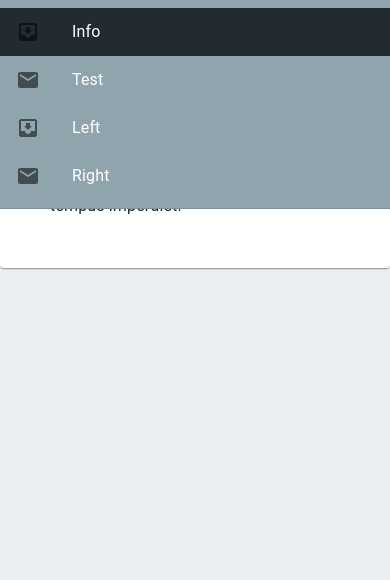
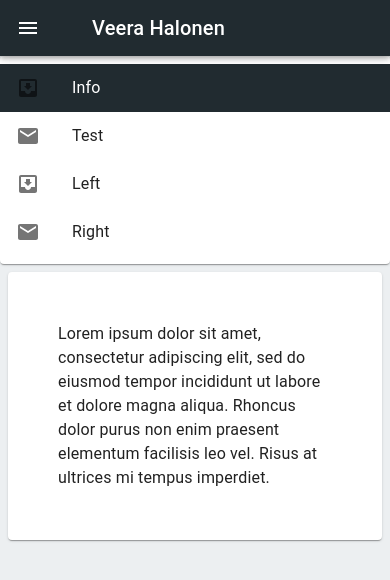
Before and after one commit to VeeHalonen/portfolio, a React (Create React App) app: page / in a window 390 px wide. Shown: the top 580 px of the page. Built offline with nearby package versions, Linux system fonts and the light colour scheme.

Commit message:
Mobile layout

```diff
--- a/package.json
+++ b/package.json
@@ -8,6 +8,7 @@
     "@testing-library/jest-dom": "^4.2.4",
     "@testing-library/react": "^9.3.2",
     "@testing-library/user-event": "^7.1.2",
+    "clsx": "^1.1.1",
     "react": "^16.13.1",
     "react-dom": "^16.13.1",
     "react-scripts": "3.4.1",
--- a/src/components/Layout.tsx
+++ b/src/components/Layout.tsx
@@ -7,7 +7,11 @@ import {
   ListItemIcon,
   Card,
   CardMedia,
+  Grid,
+  IconButton,
+  Paper,
 } from "@material-ui/core";
+import MenuIcon from "@material-ui/icons/Menu";
 import Content from "./Content";
 import { getMobileStyles, getDesktopStyles } from "../theme";
 import { Pages } from "../helpers";
@@ -17,12 +21,30 @@ const Layout = (props: { mobile: Boolean }) => {
   const classes = props.mobile ? getMobileStyles() : getDesktopStyles();
 
   const [page, setPage] = useState(Pages.Info);
+  const [mobileMenuOpen, setMobileMenuOpen] = useState(true);
+
+  const toggleMenu = () => {
+    setMobileMenuOpen(!mobileMenuOpen);
+    window.scrollTo(0, 0);
+  };
 
   return (
     <div className={classes.root}>
+      {/* Top nav */}
       <AppBar position="fixed" className={classes.appBar}>
         <Toolbar>
-          {/* KESKEN - button to open navbar */}
+          {/* Mobile navbar button */}
+          {props.mobile && (
+            <IconButton
+              edge="start"
+              style={{ marginRight: 10 }}
+              color="inherit"
+              aria-label="menu"
+              onClick={toggleMenu}
+            >
+              <MenuIcon />
+            </IconButton>
+          )}
           <Typography variant="h6" noWrap style={{ marginLeft: 30 }}>
             {page !== Pages.Info && page}
             {page === Pages.Info && "Veera Halonen"}
@@ -30,6 +52,7 @@ const Layout = (props: { mobile: Boolean }) => {
         </Toolbar>
       </AppBar>
 
+      {/* Desktop side menu */}
       {!props.mobile && (
         <Drawer
           variant="permanent"
@@ -52,20 +75,31 @@ const Layout = (props: { mobile: Boolean }) => {
           />
         </Drawer>
       )}
-      {props.mobile && (
-        <Drawer variant="permanent" anchor="top" className={classes.drawer}>
+
+      <Grid container direction="column">
+        <div className={classes.toolbar} />
+
+        {/* Mobile menu */}
+        {props.mobile && mobileMenuOpen && (
+          <Grid item>
+            <Paper style={{ margin: 0 }}>
               <MenuContents
                 page={page}
                 onSetPage={(newPage) => {
                   setPage(newPage);
                 }}
               />
-        </Drawer>
+            </Paper>
+          </Grid>
         )}
+
+        {/* Content */}
+        <Grid item>
           <main className={classes.content}>
-        <div className={classes.toolbar} />
             <Content page={page} />
           </main>
+        </Grid>
+      </Grid>
     </div>
   );
 };
--- a/src/theme.ts
+++ b/src/theme.ts
@@ -19,12 +19,39 @@ export const getDesktopStyles = makeStyles((theme) =>
       width: `calc(100% - ${drawerWidth}px)`,
       marginLeft: drawerWidth,
     },
-    // toolbar: theme.mixins.toolbar,
-    toolbar: {},
+    toolbar: theme.mixins.toolbar,
     content: {
       flexGrow: 1,
       backgroundColor: theme.palette.background.default,
       padding: theme.spacing(3),
+    },
+
+    drawer: {
+      width: drawerWidth,
+      flexShrink: 0,
+    },
+    drawerPaper: {
+      width: drawerWidth,
+    },
+    // For mobile only
+    appBarShift: {},
+    menuButton: {},
+    hide: {},
+    drawerHeader: {},
+    contentShift: {},
+  })
+);
+
+export const getMobileStyles = makeStyles((theme) =>
+  createStyles({
+    root: {
+      display: "flex",
+    },
+    appBar: {
+      transition: theme.transitions.create(["margin", "width"], {
+        easing: theme.transitions.easing.sharp,
+        duration: theme.transitions.duration.leavingScreen,
+      }),
     },
     drawer: {
       width: drawerWidth,
@@ -33,33 +60,10 @@ export const getDesktopStyles = makeStyles((theme) =>
     drawerPaper: {
       width: drawerWidth,
     },
-  })
-);
-
-export const getMobileStyles = makeStyles((theme) =>
-  createStyles({
-    root: {
-      // display: "flex",
-    },
-    appBar: {
-      // width: `calc(100% - ${drawerWidth}px)`,
-      // marginLeft: drawerWidth,
-    },
-    // toolbar: theme.mixins.toolbar,
-    toolbar: {
-      width: "100%",
-    },
+    toolbar: theme.mixins.toolbar,
     content: {
       flexGrow: 1,
-      backgroundColor: theme.palette.background.default,
-      // padding: theme.spacing(3),
-    },
-    drawer: {
-      width: drawerWidth,
-      flexShrink: 0,
-    },
-    drawerPaper: {
-      width: drawerWidth,
+      padding: theme.spacing(1),
     },
   })
 );
@@ -119,6 +123,7 @@ const theme = createMuiTheme({
       root: {
         "&$selected": {
           backgroundColor: primary,
+          color: "white",
           "&:hover": {
             backgroundColor: primary,
           },
```
Also changed, not shown: 1 other file (tests, documents, lock files or other folders). Lines whose indentation alone changed are shown as unchanged.
